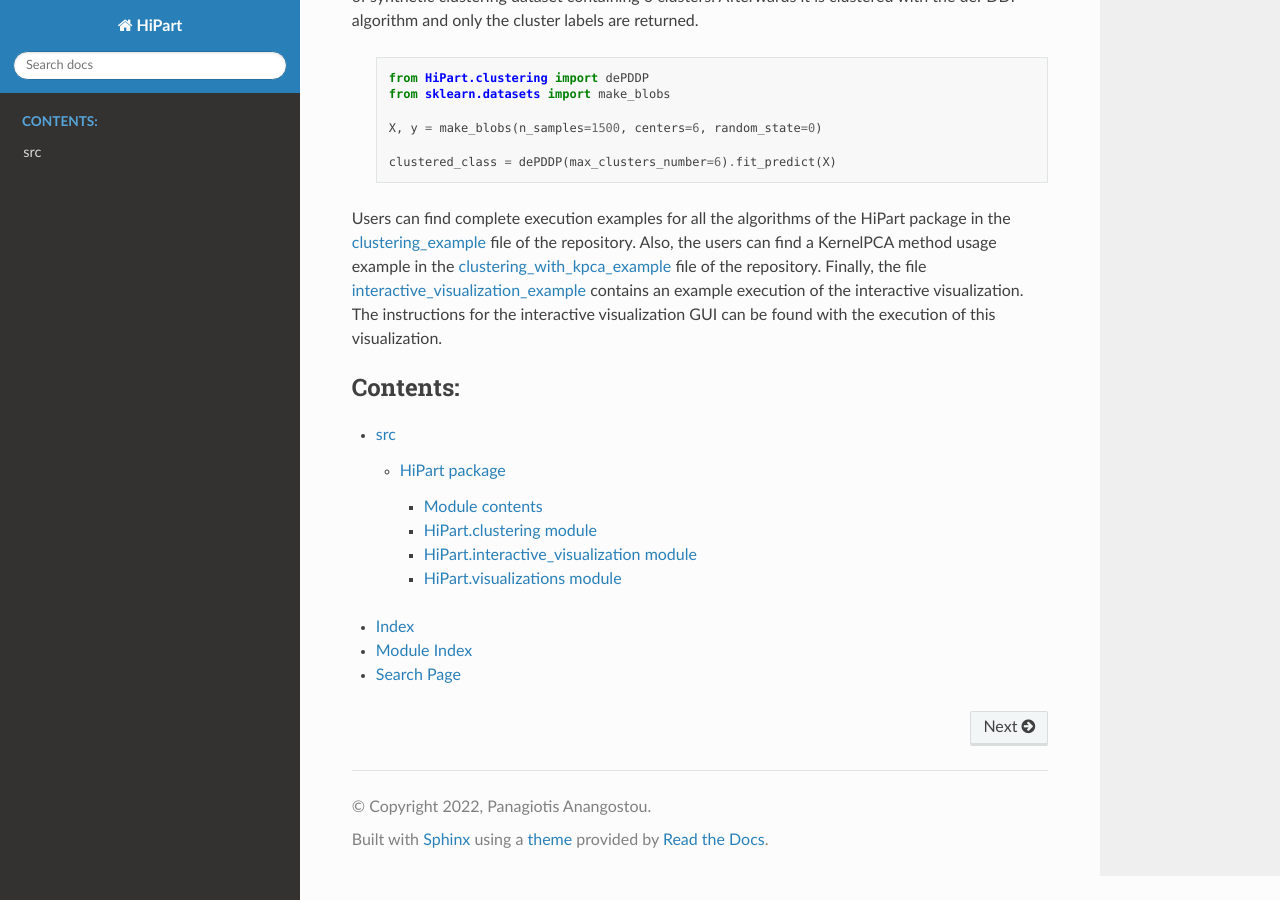
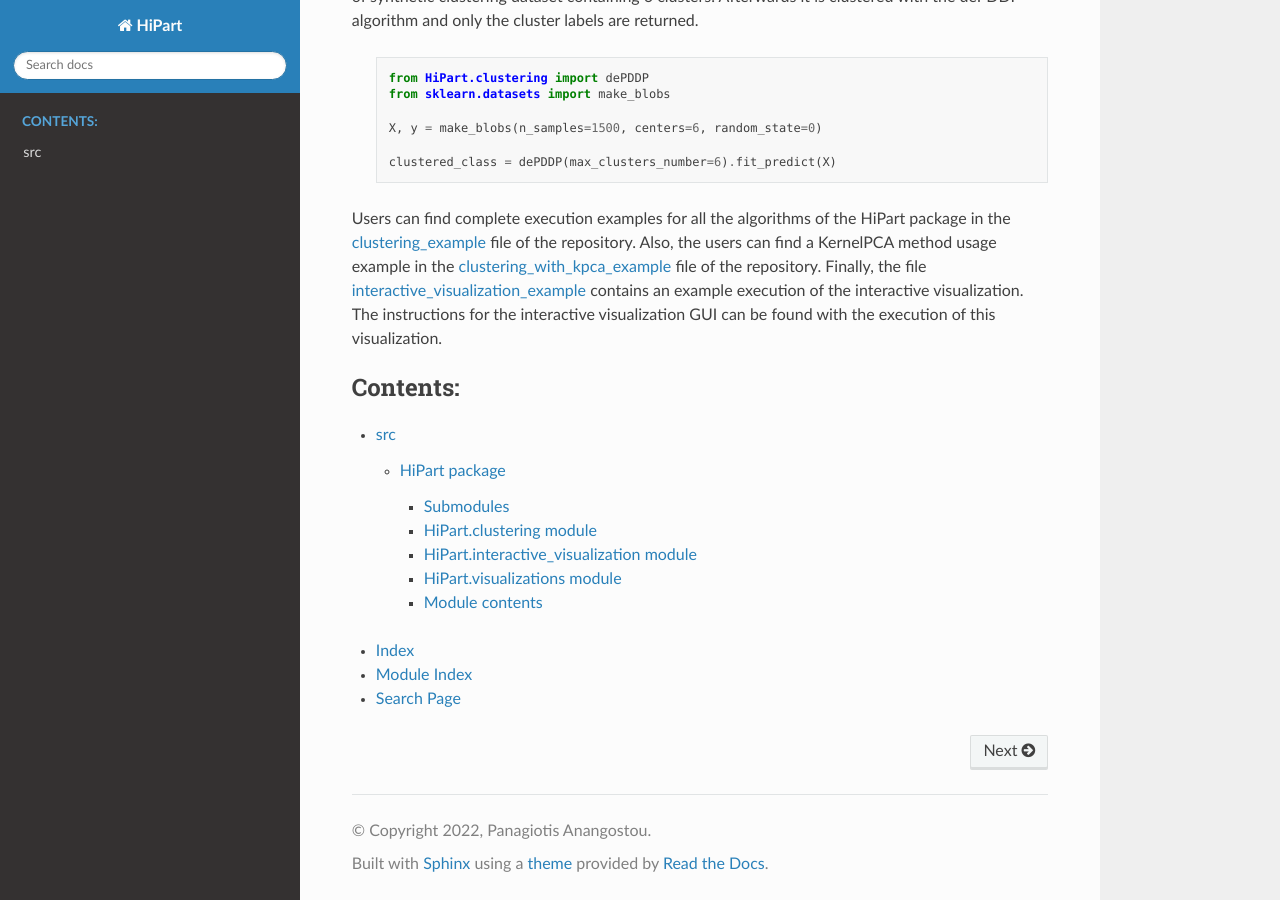
Before and after one commit to panagiotisanagnostou/HiPart, a Sphinx documentation site: the page built from docs/index.rst, in a window 1280 px wide and 900 px high, scrolled down 742 px. Built offline with Sphinx 7.4.7 and the Read the Docs theme 2.0.0, drawn with Linux system fonts in a browser that asks for light colours; some of the changed lines change nothing that is shown.

Commit message:
Docs error fixies

```diff
--- a/docs/HiPart.rst
+++ b/docs/HiPart.rst
@@ -1,13 +1,8 @@
 HiPart package
 ==============
 
-Module contents
----------------
-
-.. automodule:: HiPart
-   :members:
-   :undoc-members:
-   :show-inheritance:
+Submodules
+----------
 
 HiPart.clustering module
 ------------------------
@@ -31,3 +26,11 @@ HiPart.visualizations module
    :members:
    :undoc-members:
    :show-inheritance:
+
+Module contents
+---------------
+
+.. automodule:: HiPart
+   :members:
+   :undoc-members:
+   :show-inheritance:
--- a/docs/conf.py
+++ b/docs/conf.py
@@ -3,12 +3,6 @@
 # For the full list of built-in configuration values, see the documentation:
 # https://www.sphinx-doc.org/en/master/usage/configuration.html
 
-# -- Path setup --------------------------------------------------------------
-
-# If extensions (or modules to document with autodoc) are in another directory,
-# add these directories to sys.path here. If the directory is relative to the
-# documentation root, use os.path.abspath to make it absolute, like shown here.
-#
 import os
 import sys
 sys.path.insert(0, os.path.abspath('../src'))
@@ -36,35 +30,26 @@ extensions = [
 templates_path = ['_templates']
 exclude_patterns = ['_build', 'Thumbs.db', '.DS_Store']
 
-# The suffix(es) of source filenames.
-# You can specify multiple suffix as a list of string:
-#
-# source_suffix = ['.rst', '.md']
-source_suffix = '.rst'
 
-# The master toctree document.
-master_doc = 'index'
 
 # -- Options for HTML output -------------------------------------------------
 # https://www.sphinx-doc.org/en/master/usage/configuration.html#options-for-html-output
 
-html_theme = "sphinx_rtd_theme"
+html_theme = 'sphinx_rtd_theme'
 html_static_path = ['_static']
 
 # Output file base name for HTML help builder.
 htmlhelp_basename = 'HiPartDoc'
 
-
 # -- Options for LaTeX output ------------------------------------------------
-
 latex_elements = {
     # The paper size ('letterpaper' or 'a4paper').
     #
-    'papersize': 'letterpaper',
+    # 'papersize': 'letterpaper',
 
     # The font size ('10pt', '11pt' or '12pt').
     #
-    'pointsize': '10pt',
+    # 'pointsize': '10pt',
 
     # Additional stuff for the LaTeX preamble.
     #
@@ -79,7 +64,7 @@ latex_elements = {
 # (source start file, target name, title,
 #  author, documentclass [howto, manual, or own class]).
 latex_documents = [
-    (master_doc, 'HiPart.tex', u'HiPart Documentation',
+    ('index', 'HiPart.tex', u'HiPart Documentation',
      u'Panagiotis Anagnostou', 'manual'),
 ]
 
@@ -89,6 +74,6 @@ latex_documents = [
 # One entry per manual page. List of tuples
 # (source start file, name, description, authors, manual section).
 man_pages = [
-    (master_doc, 'HiPart', u'HiPart Documentation',
+    ('index', 'HiPart', u'HiPart Documentation',
      [author], 1)
 ]
```
Also changed, not shown: docs/index.rst (+7 -7 lines).
